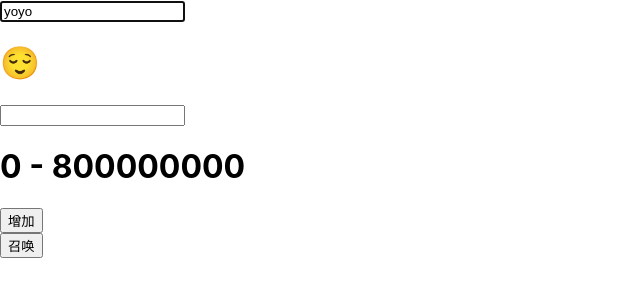
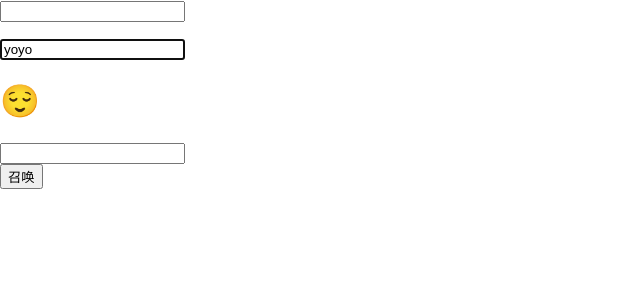
Before and after one commit to keidarcy/react-hook-tutorial, a React (Create React App) app: page / in a window 1280 px wide. Shown: the top 300 px of the page, without its empty margins (0-640 px from the left). Built offline with nearby package versions, Linux system fonts and the light colour scheme; the HTML template or start-up script is replaced by a standard one.

Commit message:
useReducer

```diff
--- a/src/App.jsx
+++ b/src/App.jsx
@@ -4,7 +4,8 @@ import React, {
   useRef,
   useLayoutEffect,
   useCallback,
-  useMemo
+  useMemo,
+  useReducer
 } from 'react'
 import Tool from './Tool'
 import useForm from './useForm'
@@ -20,13 +21,44 @@ const Counter = React.memo(({ onClick, name }) => {
   )
 })
 
+const reducer = (state, action) => {
+  switch (action.type) {
+    case 'input':
+      return {
+        todos: state.todos,
+        text: action.payload
+      }
+    case 'add':
+      return {
+        todos: [...state.todos, { thing: action.payload, completed: false }],
+        text: ''
+      }
+    case 'complete':
+      return {
+        todos: state.todos.map((t, idx) =>
+          idx === action.payload
+            ? { thing: t.thing, completed: !t.completed }
+            : t
+        ),
+        text: state.text
+      }
+    default:
+      break
+  }
+}
+
 function App() {
   // const [form, setForm] = useState({ username: 'yoyo', password: '' })
   const [form, handleChange] = useForm({ username: 'yoyo', password: '' })
   const [showTool, setShowTool] = useState(false)
   const [emoji, setEmoji] = useState('🥳')
 
-  const [counter, setCounter] = useState(0)
+  // const [counter, setCounter] = useState(0)
+  // const [counter, dispatch] = useReducer(reducer, 0)
+  const [{ todos, text }, dispatch] = useReducer(reducer, {
+    todos: [],
+    text: ''
+  })
   const nameRef = useRef()
 
   useEffect(() => {
@@ -38,20 +70,48 @@ function App() {
     setEmoji('😍')
   }, [])
 
-  const onClick = useCallback(() => {
-    setCounter((c) => c + 1)
-  }, [setCounter])
+  // const onClick = useCallback(() => {
+  //   setCounter((c) => c + 1)
+  // }, [setCounter])
 
-  const bigNum = useMemo(() => {
-    let num = 0
-    for (let i = 0; i < 800000000; i++) {
-      num++
-    }
-    return num
-  }, [])
+  // const bigNum = useMemo(() => {
+  //   let num = 0
+  //   for (let i = 0; i < 800000000; i++) {
+  //     num++
+  //   }
+  //   return num
+  // }, [])
 
   return (
     <>
+      {/* <h1>{counter}</h1>
+      <button onClick={() => dispatch({ type: 'increment' })}>increment</button>
+      <button onClick={() => dispatch({ type: 'decrement' })}>decrement</button> */}
+      <form
+        onSubmit={(e) => {
+          e.preventDefault()
+          dispatch({ type: 'add', payload: text })
+        }}
+      >
+        <input
+          type="text"
+          value={text}
+          onChange={(e) => dispatch({ type: 'input', payload: e.target.value })}
+        />
+      </form>
+      <ul>
+        {todos.map((t, idx) => (
+          <li
+            key={idx}
+            style={{ textDecoration: t.completed ? 'line-through' : '' }}
+            onClick={() => {
+              dispatch({ type: 'complete', payload: idx })
+            }}
+          >
+            {t.thing}
+          </li>
+        ))}
+      </ul>
       <Input
         type="text"
         name="username"
@@ -72,10 +132,10 @@ function App() {
         name="password"
         value={form.password}
       />
-      <h1>
+      {/* <h1>
         {counter} - {bigNum}
       </h1>
-      <Counter onClick={onClick} name={'增加'} />
+      <Counter onClick={onClick} name={'增加'} /> */}
       <div>
         <button onClick={() => setShowTool(!showTool)}>召唤</button>
       </div>
```
